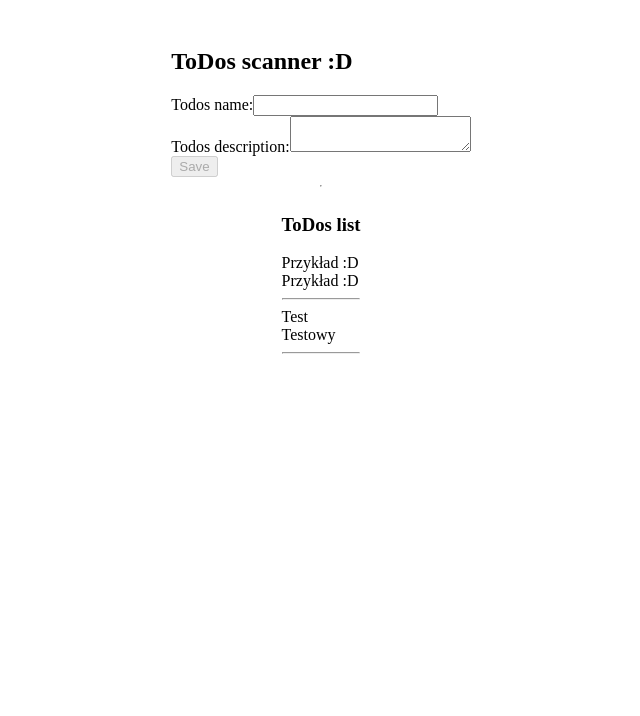
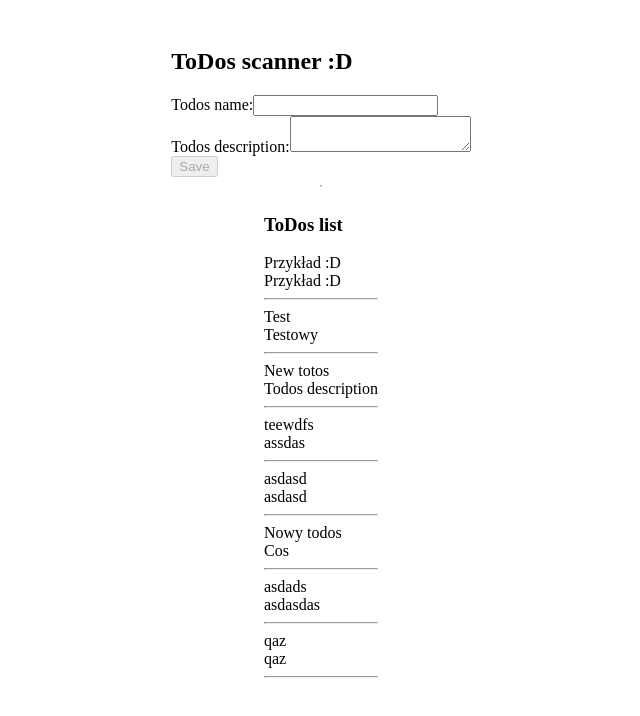
Before and after one commit to gregorro/SDA-ZDJAVApol109-TODOS, an Angular app: page / in a window 1280 px wide. Shown: the top 716 px of the page, without its empty margins (319-959 px from the left). Built offline with nearby package versions, Linux system fonts and the light colour scheme; data requests are answered from the project's data file.

Commit message:
feat: todos service for components comunication

```diff
--- a/src/app/components/todos-list/todos-list.component.ts
+++ b/src/app/components/todos-list/todos-list.component.ts
@@ -1,19 +1,41 @@
-import { Component, OnInit } from '@angular/core';
+import { Component, OnInit, OnDestroy } from '@angular/core';
 import { ApiService } from 'src/app/services/api/api.service';
 import { TodosList } from 'src/app/services/api/api.types';
+import { TodosService } from 'src/app/services/todos/todos.service';
+import { TODOS_CHANGED_EVENT_NAME } from '../todos-scanner/todos-scanner.component';
+
+
 
 @Component({
   selector: 'app-todos-list',
   templateUrl: './todos-list.component.html',
   styleUrls: ['./todos-list.component.css']
 })
-export class TodosListComponent implements OnInit {
+export class TodosListComponent implements OnInit, OnDestroy {
   // Zdefiniowanie pojemnika (zmiennej) na dane
   todos: TodosList = []
-  constructor(private apiService: ApiService) {
+  constructor(private apiService: ApiService,
+    private todosService: TodosService) {
   }
 
   ngOnInit(): void {
+    // Pobieranie danych przy uruchomieniu komponentu
+    this.getTodosData();
+
+    // Pobieranie danych przy odebraniu eventu
+    //window.addEventListener(TODOS_CHANGED_EVENT_NAME, this.getTodosData)
+
+    // Nasłuchowanie na zdarzenia
+    this.todosService.listenAboutChanges().subscribe(()=> {
+      this.getTodosData()
+    })
+  }
+
+  ngOnDestroy(): void {
+    //window.removeEventListener(TODOS_CHANGED_EVENT_NAME, this.getTodosData)
+  }
+
+  getTodosData(): void{
     this.apiService.getTodos().subscribe(data => {
       this.todos = data;
     })
--- a/src/app/components/todos-scanner/todos-scanner.component.ts
+++ b/src/app/components/todos-scanner/todos-scanner.component.ts
@@ -1,6 +1,9 @@
 import { Component } from '@angular/core';
 import { ApiService } from 'src/app/services/api/api.service';
+import { TodosService } from 'src/app/services/todos/todos.service';
 import { v4 } from 'uuid'
+
+export const TODOS_CHANGED_EVENT_NAME = 'todos-changed'
 
 @Component({
   selector: 'app-todos-scanner',
@@ -11,7 +14,8 @@ export class TodosScannerComponent {
   todoName: string = ''
   todoDescription: string = ''
 
-  constructor(private apiService: ApiService) { }
+  constructor(private apiService: ApiService,
+    private todosService: TodosService) { }
 
   saveTodos() {
     this.apiService.addTodos({
@@ -20,6 +24,17 @@ export class TodosScannerComponent {
       description: this.todoDescription,
     }).subscribe(() => {
       this.todoName = '';
+      this.todoDescription = '';
+
+      // Tworzenie eventu
+      // const event = new CustomEvent(TODOS_CHANGED_EVENT_NAME)
+
+      // Wysłanie eventu
+      // window.dispatchEvent(event)
+
+      // Emitowanie zdarzenia za pomoca serwisu
+      this.todosService.emitInfoAboutChanges()
     })
   }
+
 }
--- a/src/app/data/db.json
+++ b/src/app/data/db.json
@@ -9,6 +9,36 @@
       "id": "de7ff18e-a4fb-4141-a433-215cb9727068",
       "name": "Test",
       "description": "Testowy"
+    },
+    {
+      "id": "5130ec7a-80fc-4364-bf75-3ee9ac9619e2",
+      "name": "New totos",
+      "description": "Todos description "
+    },
+    {
+      "id": "3f09cf65-480c-4451-a380-a78e5e15cfa1",
+      "name": "teewdfs",
+      "description": "assdas"
+    },
+    {
+      "id": "d6280d59-fe80-445d-9736-bd6db446894b",
+      "name": "asdasd",
+      "description": "asdasd"
+    },
+    {
+      "id": "91d17086-7f0b-4df5-b48f-9d95cb62beba",
+      "name": "Nowy todos",
+      "description": "Cos "
+    },
+    {
+      "id": "6c955ec5-d801-4c40-a117-cf665b350b5a",
+      "name": "asdads",
+      "description": "asdasdas"
+    },
+    {
+      "id": "0683140f-c893-4822-858e-62ff8eecfadc",
+      "name": "qaz",
+      "description": "qaz"
     }
   ]
 }
--- /dev/null
+++ b/src/app/services/todos/todos.service.ts
@@ -0,0 +1,22 @@
+import { Injectable } from '@angular/core';
+import { Subject, Observable } from 'rxjs';
+
+@Injectable({
+  providedIn: 'root'
+})
+export class TodosService {
+
+  constructor() { }
+
+  private todosSubject: Subject<void> = new Subject();
+
+  // Metoda emitująca wartości/zdarzenia/eventy w strumieniu
+  public emitInfoAboutChanges(): void {
+    this.todosSubject.next()
+  }
+
+  // Metoda dostarczajaca mechanizmu do podłaczenia się do nasłuchiwania strumienia danych
+  public listenAboutChanges(): Observable<void> {
+    return this.todosSubject.asObservable()
+  }
+}
```
Also changed, not shown: 1 other file (tests, documents, lock files or other folders).
